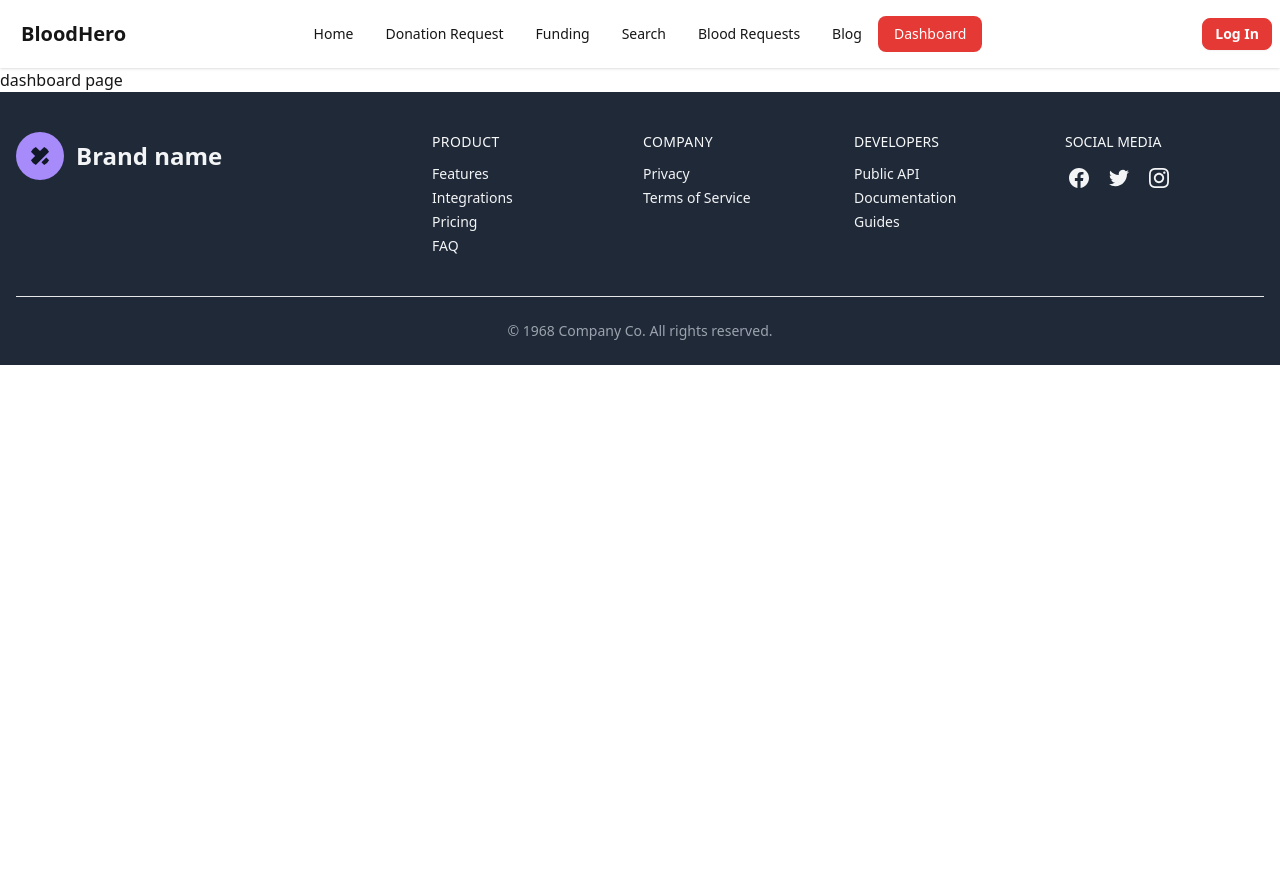
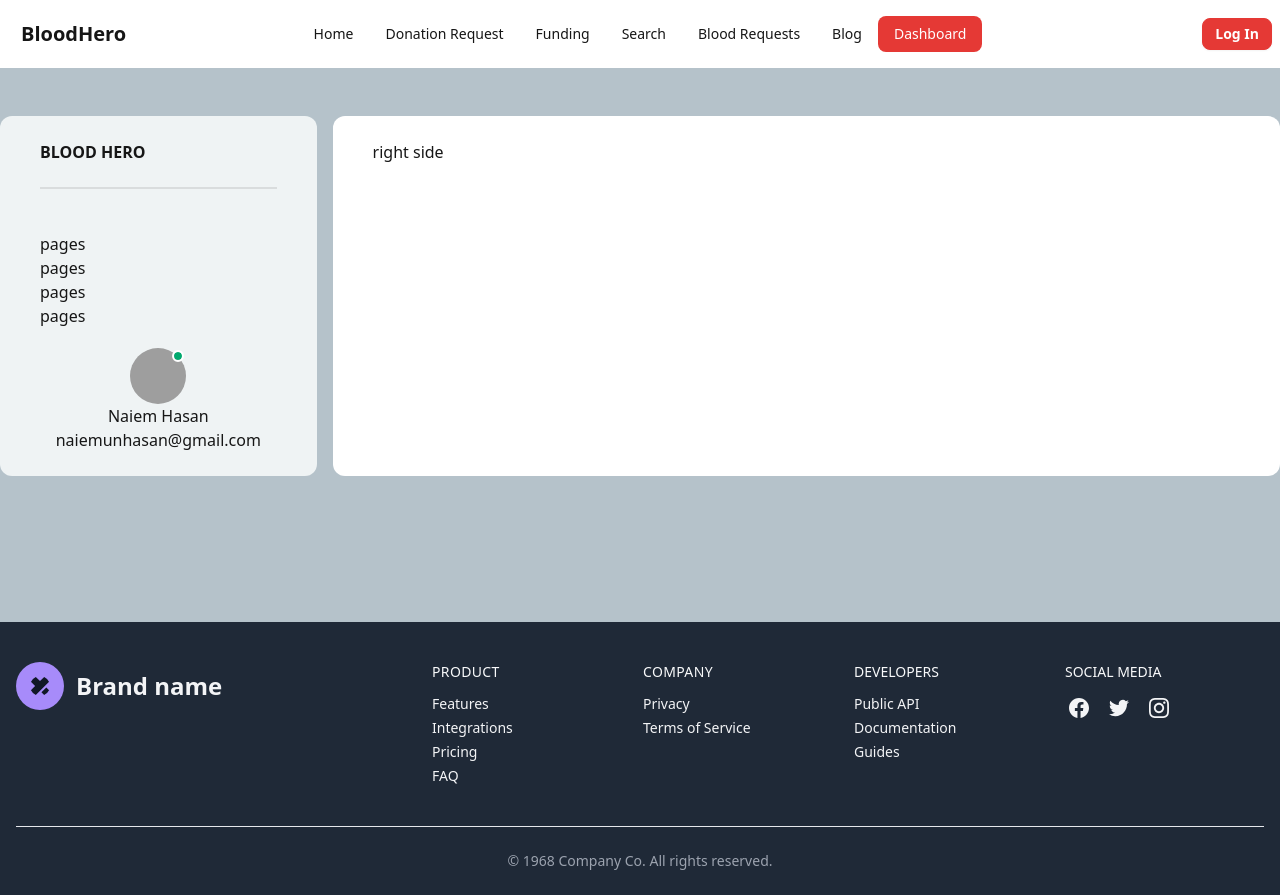
Before and after one commit to Naiemjoy1/VitalLifeline-client, a React (Vite) app: page /dashboard in a window 1280 px wide. Before the commit the page ends 800 px from the top, so only its background shows below. Built offline with nearby package versions, Linux system fonts and the light colour scheme; no server answers; grey boxes are pictures that could not be loaded.

Commit message:
dashboard

```diff
--- a/src/Pages/Dashboard/Dashboard.jsx
+++ b/src/Pages/Dashboard/Dashboard.jsx
@@ -1,7 +1,33 @@
 const Dashboard = () => {
   return (
-    <div>
-      <p>dashboard page</p>
+    <div className="bg-[#b5c2ca] min-h-[calc(100vh-246px)]">
+      <div className="container mx-auto py-12 flex gap-4">
+        <div className="w-1/4 bg-[#eff3f4] px-10 py-6 rounded-xl flex flex-col justify-between gap-5">
+          <section>
+            <p className=" uppercase font-bold">blood hero</p>
+            <div className="divider"></div>
+          </section>
+          <section>
+            <p>pages</p>
+            <p>pages</p>
+            <p>pages</p>
+            <p>pages</p>
+          </section>
+          <section className="flex flex-col items-center text-center">
+            <div className="avatar online">
+              <div className="w-14 rounded-full">
+                <img
+                  src="https://img.daisyui.com/images/stock/photo-1534528741775-53994a69daeb.jpg"
+                  alt="Profile"
+                />
+              </div>
+            </div>
+            <p>Naiem Hasan</p>
+            <p>naiemunhasan@gmail.com</p>
+          </section>
+        </div>
+        <div className="w-3/4 bg-white px-10 py-6 rounded-xl">right side</div>
+      </div>
     </div>
   );
 };
--- a/src/Pages/Registration/Registration.jsx
+++ b/src/Pages/Registration/Registration.jsx
@@ -21,24 +21,6 @@ const Registration = () => {
   const [upazila, setUpazila] = useState("");
 
   const [showPassword, setShowPassword] = useState(false);
-  const passwordValidation = (value) => {
-    const regexUpperCase = /[A-Z]/;
-    const regexLowerCase = /[a-z]/;
-
-    if (!regexUpperCase.test(value)) {
-      return "Password must contain at least one uppercase letter";
-    }
-
-    if (!regexLowerCase.test(value)) {
-      return "Password must contain at least one lowercase letter";
-    }
-
-    if (value.length < 6) {
-      return "Password must be at least 6 characters long";
-    }
-
-    return true;
-  };
 
   const {
     register,
```
